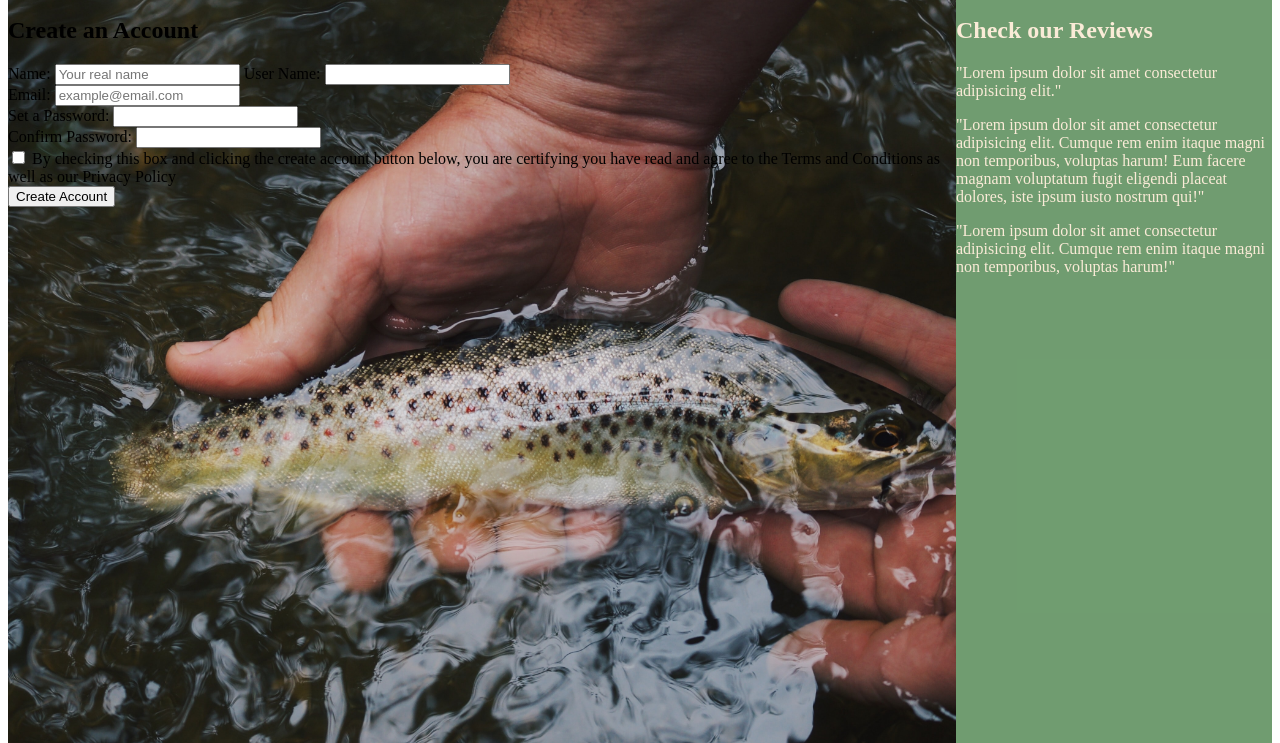
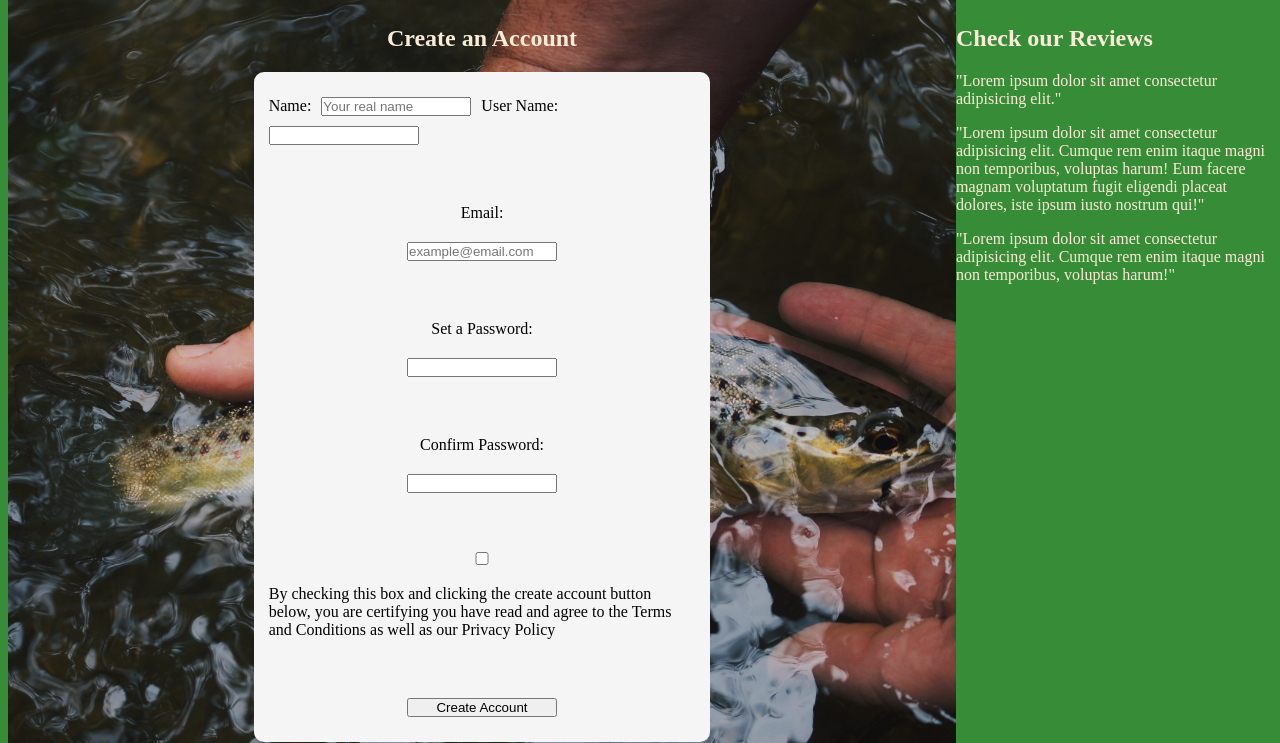
Before and after one commit to cmconnersr5/signup, a plain HTML site: page index.html in a window 1280 px wide. Shown: the part 150-893 px from the top of the page. Drawn offline with Linux system fonts and the light colour scheme.

Commit message:
Update todo list, update styling

```diff
--- a/index.html
+++ b/index.html
@@ -9,7 +9,6 @@
     <title>Sign Up | CatchLog</title>
 </head>
 <body>
-
     <div id="header">
         <img src="" alt="logo">
         <div id="welcome">
@@ -22,21 +21,23 @@
         <div id="signupform">
             <h2>Create an Account</h2>
             <form action="example.com">
+            <div id="names">
             <label for="name">Name:</label>
-            <input type="text" name="name" placeholder="Your real name">
+            <input required type="text" name="name" placeholder="Your real name">
             <label for="user_name">User Name:</label>
-            <input type="text" name="user_name" id="user_name">
+            <input required type="text" name="user_name" id="user_name">
+            </div>
             <br>
             <label for="email">Email:</label>
-            <input type="email" name="email" id="email" placeholder="example@email.com">
+            <input required type="email" name="email" id="email" placeholder="example@email.com">
             <br>
             <label for="password">Set a Password:</label>
-            <input type="password" name="password" id="password">
+            <input required type="password" name="password" id="password">
             <br>
             <label for="passconfirm">Confirm Password:</label>
-            <input type="password" name="password" id="passconfirm">
+            <input required type="password" name="password" id="passconfirm">
             <br>
-            <input type="checkbox" name="check">
+            <input required type="checkbox" name="check">
             <label for="check">By checking this box and clicking the create account button below, you are certifying you have read and agree to the Terms and Conditions as well as our Privacy Policy</label>
             <br>
             <button type="submit">Create Account</button>
@@ -52,7 +53,7 @@
     </div>
     <div id="footer">
         <p>About</p>
-        <p>Terms of Service</p>
+        <p>Terms and Conditions</p>
         <p>Privacy Policy</p>
         <p>Contact</p>
     </div>
--- a/styles.css
+++ b/styles.css
@@ -1,3 +1,7 @@
+body{
+    background-color: rgb(55, 141, 55);
+}
+
 #main{
     display: grid;
     grid-template-columns: 3fr 1fr;
@@ -9,8 +13,12 @@
     display: flex;
     justify-content: space-around;
     align-items: center;
-    background-color: rgba(4, 82, 4, 0.568);
     color: antiquewhite;
+}
+
+#header{
+    border-bottom: 3px antiquewhite;
+    border-bottom-style: solid;
 }
 
 #welcome{
@@ -20,14 +28,46 @@
 }
 
 #signupform{
+    display: flex;
+    flex-direction: column;
+    align-items: center;
     background-image: url(./images/trout.jpg);
     background-size: cover;
     background-attachment: scroll;
     background-repeat: no-repeat;
 }
+h2{
+    color: antiquewhite;
+    margin-top: 25px;
+}
 
 #reviews{
-    background-color: rgba(4, 82, 4, 0.568);
     color: antiquewhite;
+    border-bottom: 3px antiquewhite;
+}
 
+#names{
+    display: flex;
+    flex-wrap: wrap;
+    gap: 10px;
 }
+
+
+form{
+    display: flex;
+    flex-direction: column;
+    justify-content: space-around;
+    align-items: center;
+    background-color: whitesmoke;
+    border-radius: 10px;
+    padding: 15px;
+    width: 45%;
+    height: 80%;
+}
+
+input, button{
+  width: 150px;
+  padding: 0;
+  margin: 0;
+  box-sizing: border-box;
+}
```
Also changed, not shown: 1 other file.
